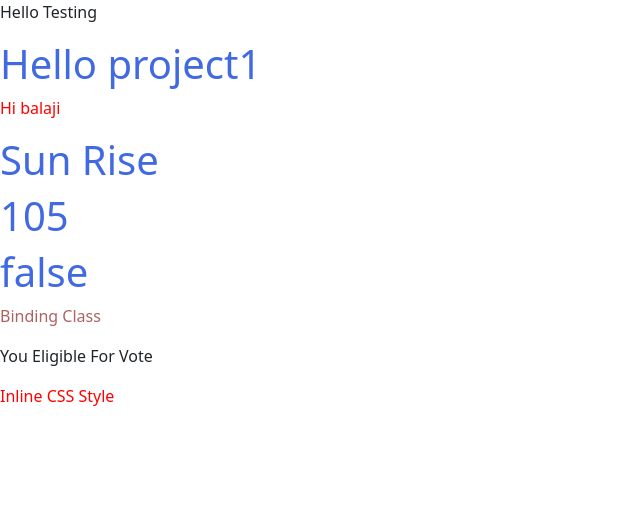
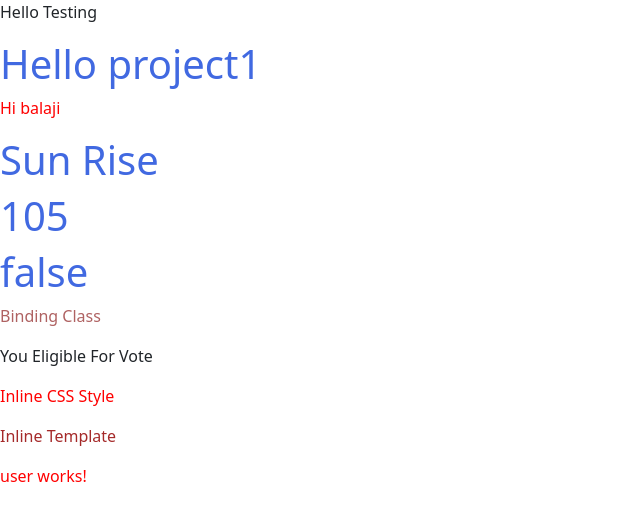
Before and after one commit to balaji1610/project1, an Angular app: page / in a window 1280 px wide. Shown: the top 520 px of the page, without its empty margins (0-640 px from the left). Built offline with nearby package versions, Linux system fonts and the light colour scheme.

Commit message:
Inline (Style,Template)

```diff
--- a/src/app/app.component.html
+++ b/src/app/app.component.html
@@ -14,7 +14,11 @@
 <p class="{{newClass}}">Binding Class</p>
 
 <p>{{ifCondition()}}</p>
-<app-customer></app-customer>
+<app-customer></app-customer>  <!--inline style-->
+
+<app-supplier></app-supplier>  <!--inline template-->
+
+<app-user></app-user>   <!--- inline style inline template -->
 
 
 
--- a/src/app/app.module.ts
+++ b/src/app/app.module.ts
@@ -5,12 +5,16 @@ import { AppRoutingModule } from './app-routing.module';
 import { AppComponent } from './app.component';
 import { TestingComponent } from './testing/testing.component';
 import { CustomerComponent } from './customer/customer.component';
+import { SupplierComponent } from './supplier/supplier.component';
+import { UserComponent } from './user/user.component';
 
 @NgModule({
   declarations: [
     AppComponent,
     TestingComponent,
-    CustomerComponent
+    CustomerComponent,
+    SupplierComponent,
+    UserComponent
   ],
   imports: [
     BrowserModule,
--- /dev/null
+++ b/src/app/supplier/supplier.component.css
@@ -0,0 +1,3 @@
+.template{
+  color:brown
+}
--- /dev/null
+++ b/src/app/supplier/supplier.component.ts
@@ -0,0 +1,19 @@
+import { Component, OnInit } from '@angular/core';
+
+@Component({
+  selector: 'app-supplier',
+  template: `
+    <p class="template">
+      Inline Template
+    </p>
+  `,
+  styleUrls: ['./supplier.component.css']
+})
+export class SupplierComponent implements OnInit {
+
+  constructor() { }
+
+  ngOnInit(): void {
+  }
+
+}
--- /dev/null
+++ b/src/app/user/user.component.ts
@@ -0,0 +1,21 @@
+import { Component, OnInit } from '@angular/core';
+
+@Component({
+  selector: 'app-user',
+  template: `
+    <p class="allTemplate">
+      user works!
+    </p>
+  `,
+  styles: [
+    '.allTemplate{color:red}'
+  ]
+})
+export class UserComponent implements OnInit {
+
+  constructor() { }
+
+  ngOnInit(): void {
+  }
+
+}
```
Also changed, not shown: 2 other files (tests, documents, lock files or other folders).
